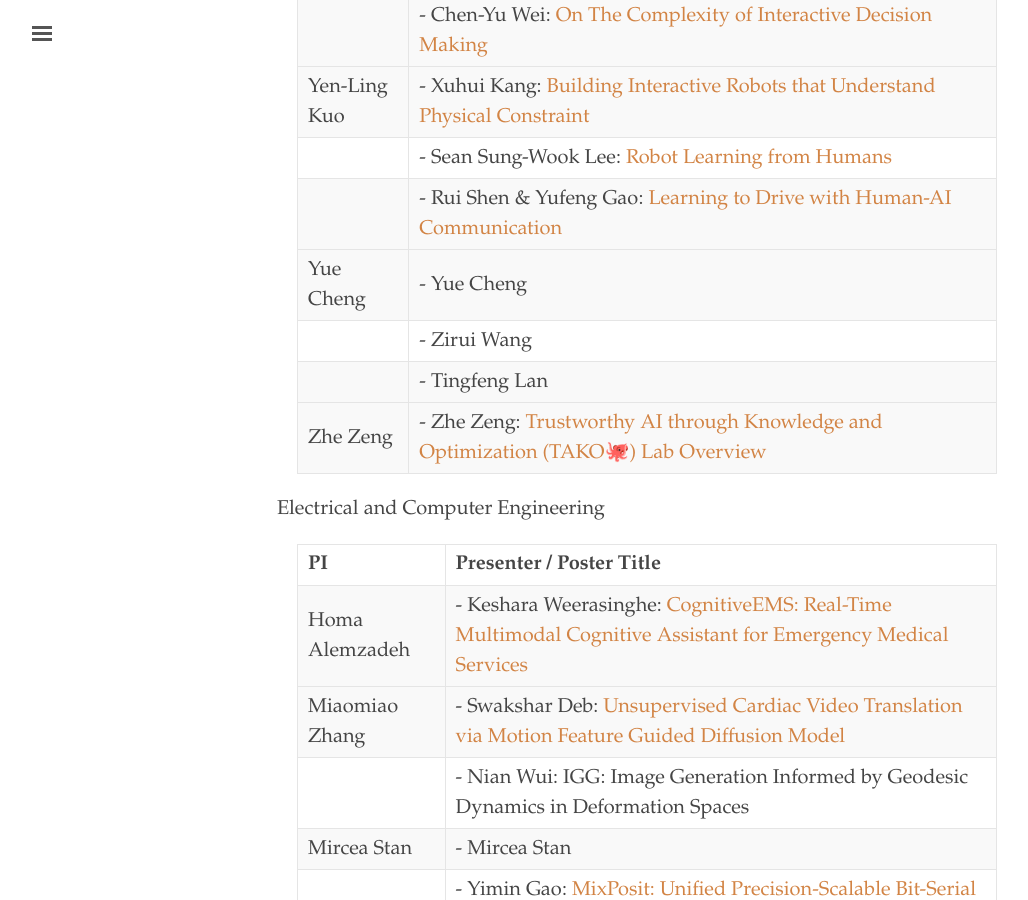
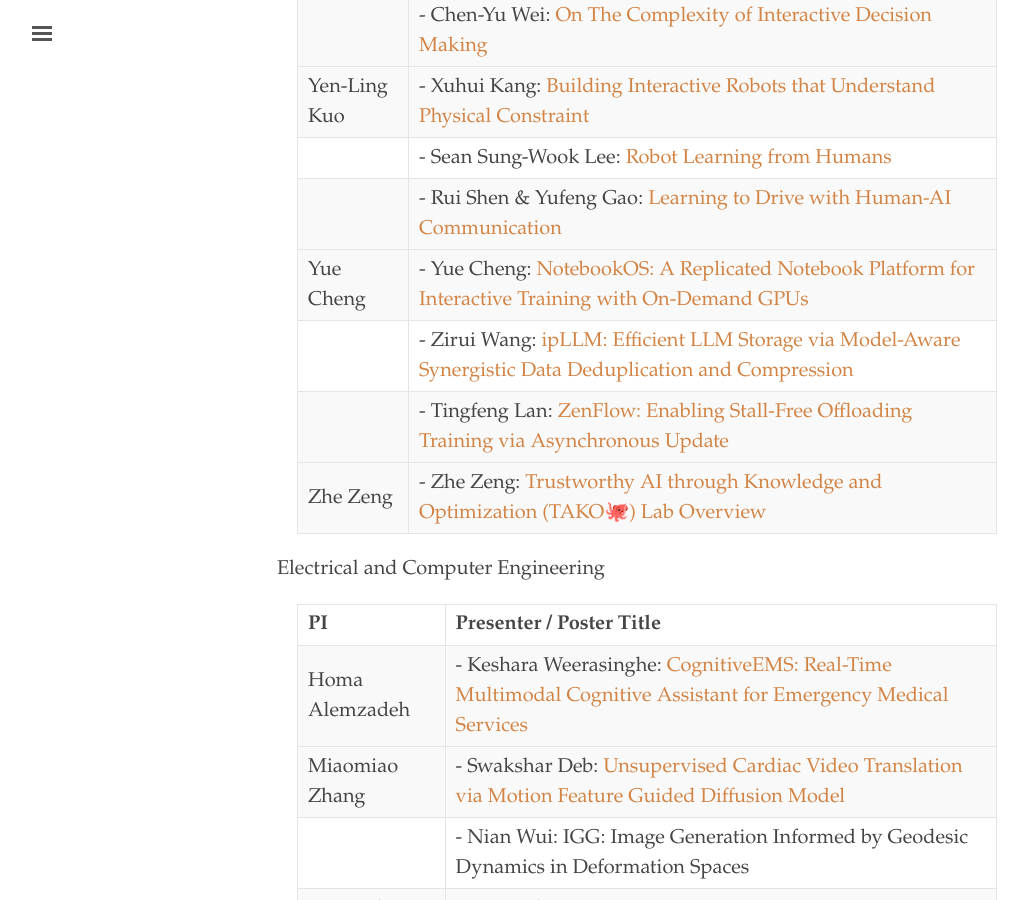
Before and after one commit to uvaml/uvaml.github.io, a Jekyll site: the page built from _texts/2025-10-10.md, in a window 1280 px wide and 900 px high, scrolled down 1670 px. Shown: the whole window, without its empty margins (3-1031 px from the left). Built offline with Jekyll 4.4.1, drawn with Linux system fonts in a browser that asks for light colours.

Commit message:
add posters

```diff
--- a/_texts/2025-10-10.md
+++ b/_texts/2025-10-10.md
@@ -48,9 +48,9 @@
   |                  | - Sean Sung-Wook Lee: [Robot Learning from Humans](https://virginia.box.com/s/p0fw5v299arm1jho0a5r50skwijpoukw) |
   |                  | - Rui Shen & Yufeng Gao: [Learning to Drive with Human-AI Communication](https://virginia.box.com/s/m7uqb71s746ljeyjn15cdvsq15xgcjqp) |
   |------------------|----------------------------|
-  | Yue Cheng        | - Yue Cheng                |
-  |                  | - Zirui Wang               |
-  |                  | - Tingfeng Lan             |
+  | Yue Cheng        | - Yue Cheng: [NotebookOS: A Replicated Notebook Platform for Interactive Training with On-Demand GPUs](https://virginia.box.com/s/e5qonq73e5mcyswmd0nt5gwpbc8q3n2o) |
+  |                  | - Zirui Wang: [ipLLM: Efficient LLM Storage via Model-Aware Synergistic Data Deduplication and Compression](https://virginia.box.com/s/kgsppapln317dfmer211dh2y1ko3rsop)  |
+  |                  | - Tingfeng Lan: [ZenFlow: Enabling Stall-Free Offloading Training via Asynchronous Update](https://virginia.box.com/s/34c7udpcjurw0s0147ii4sf9fxvswv44)             |
   |------------------|----------------------------|
   | Zhe Zeng         | - Zhe Zeng: [Trustworthy AI through Knowledge and Optimization (TAKO🐙) Lab Overview](https://virginia.box.com/s/gjfvc56bfqfpqe6ujspdkxmtx9agm996)   |
 
```
